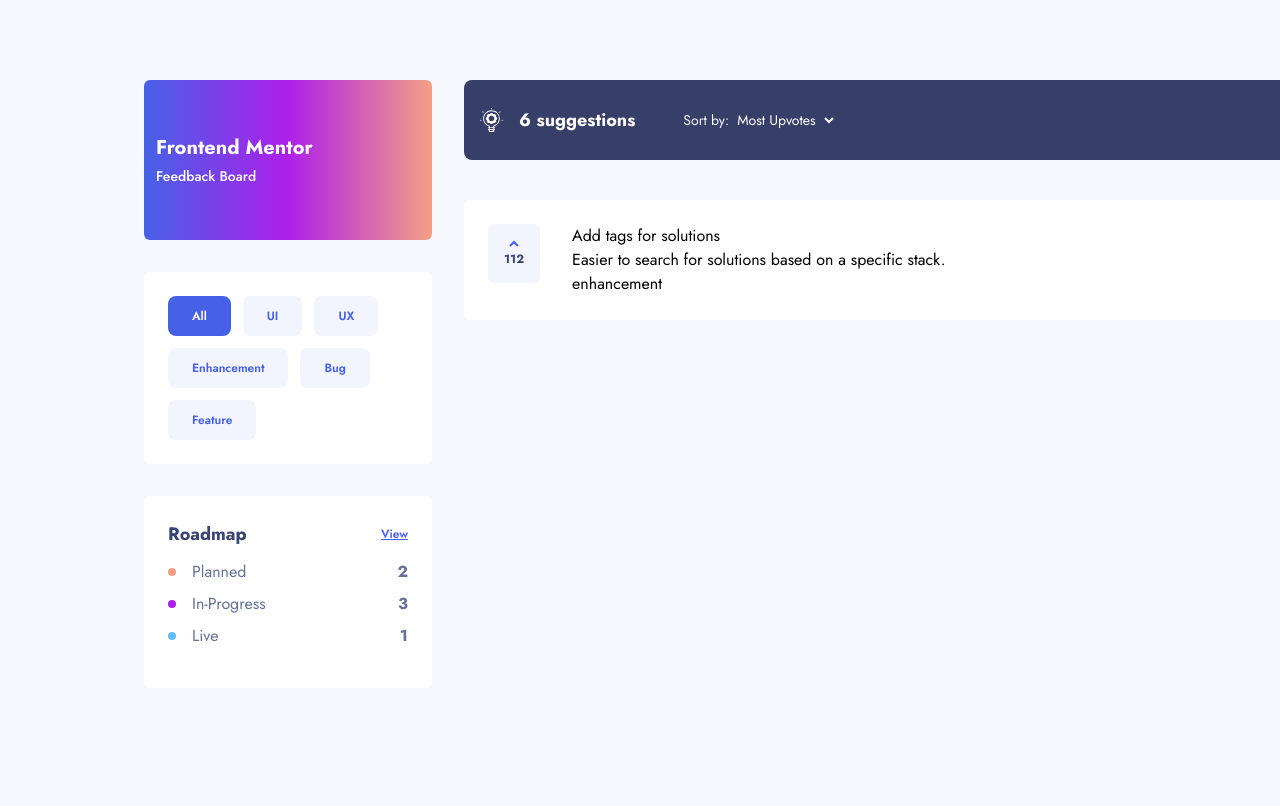
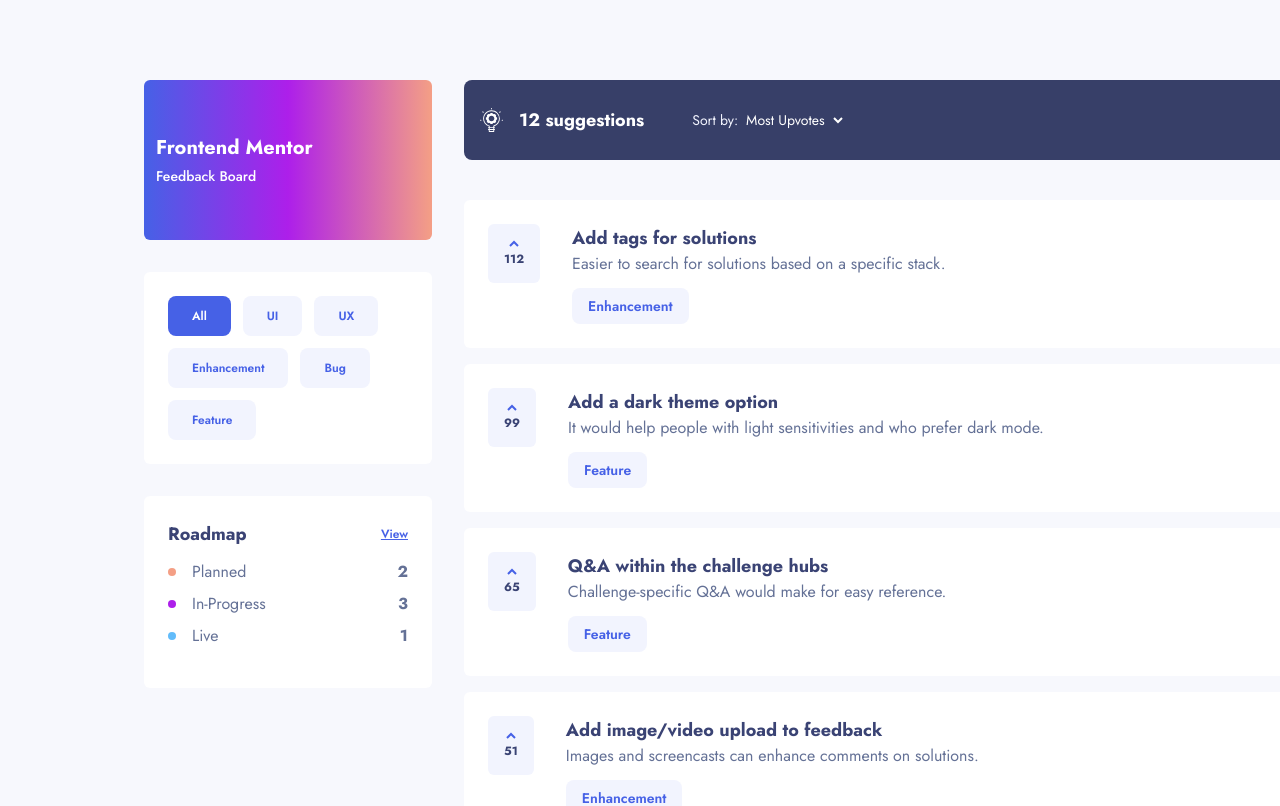
Before and after one commit to ijklmopffs/product-feedback, a Next.js app: page / in a window 1280 px wide. Shown: the top 806 px of the page. Built offline with nearby package versions, Linux system fonts and the light colour scheme.

Commit message:
suggestion feature implemented

```diff
--- a/app/layout.tsx
+++ b/app/layout.tsx
@@ -6,7 +6,7 @@
 const jost = Jost({ subsets: ["latin"] });
 
 export const metadata: Metadata = {
-  title: "Product Feedback App",
+  title: "Product Feedback",
   description: "This an app for you to drop your feedback on our product.",
 };
 
--- a/app/page.tsx
+++ b/app/page.tsx
@@ -11,9 +11,31 @@
 import Sidebar from "@/components/Sidebar";
 import commentIcon from "@/public/assets/shared/icon-comments.svg";
 import arrowIcon from "@/public/assets/shared/icon-arrow-up.svg";
+import ProductRequests from "@/components/ProductRequests";
 
 export default function Home() {
-  const { sideBar, handleSideBar, data } = useProvider();
+  const {
+    sideBar,
+    handleSideBar,
+    filteredRequests,
+    handleFilter,
+    selectedStatus,
+  } = useProvider();
+
+  const requests = filteredRequests.map((request) => (
+    <ProductRequests
+      key={request.id}
+      title={request.title}
+      category={request.category}
+      upvotes={request.upvotes}
+      upvoted={request.upvoted}
+      status={request.status}
+      description={request.description}
+      comments={request.comments}
+      arrowIcon={arrowIcon}
+      commentIcon={commentIcon}
+    />
+  ));
 
   return (
     <main className="md:max-w-[94%] lg:max-w-[90%] mx-auto flex flex-col lg:flex-row md:p-20 md:gap-8 md:h-screen">
@@ -43,22 +65,64 @@
         </AnimatePresence>
 
         <div className="bg-white w-72 h-48 rounded-md p-6 hidden md:flex flex-wrap gap-3">
-          <Button className="rounded-lg px-6 font-semibold text-white bg-blue text-xs">
+          <Button
+            className={`rounded-lg px-6 font-semibold ${
+              selectedStatus === "all"
+                ? "text-white bg-blue"
+                : "text-blue bg-darkWhite"
+            }  text-xs`}
+            onClick={() => handleFilter("all")}
+          >
             All
           </Button>
-          <Button className="rounded-lg px-6 font-semibold text-blue bg-darkWhite text-xs">
+          <Button
+            className={`rounded-lg px-6 font-semibold ${
+              selectedStatus === "ui"
+                ? "text-white bg-blue"
+                : "text-blue bg-darkWhite"
+            }  text-xs`}
+            onClick={() => handleFilter("ui")}
+          >
             UI
           </Button>
-          <Button className="rounded-lg px-6 font-semibold text-blue bg-darkWhite text-xs">
+          <Button
+            className={`rounded-lg px-6 font-semibold ${
+              selectedStatus === "ux"
+                ? "text-white bg-blue"
+                : "text-blue bg-darkWhite"
+            } text-xs`}
+            onClick={() => handleFilter("ux")}
+          >
             UX
           </Button>
-          <Button className="rounded-lg px-6 font-semibold text-blue bg-darkWhite text-xs">
+          <Button
+            className={`rounded-lg px-6 font-semibold ${
+              selectedStatus === "enhancement"
+                ? "text-white bg-blue"
+                : "text-blue bg-darkWhite"
+            } text-xs`}
+            onClick={() => handleFilter("enhancement")}
+          >
             Enhancement
           </Button>
-          <Button className="rounded-lg px-6 font-semibold text-blue bg-darkWhite text-xs">
+          <Button
+            className={`rounded-lg px-6 font-semibold ${
+              selectedStatus === "bug"
+                ? "text-white bg-blue"
+                : "text-blue bg-darkWhite"
+            } text-xs`}
+            onClick={() => handleFilter("bug")}
+          >
             Bug
           </Button>
-          <Button className="rounded-lg px-6 font-semibold text-blue bg-darkWhite text-xs">
+          <Button
+            className={`rounded-lg px-6 font-semibold ${
+              selectedStatus === "feature"
+                ? "text-white bg-blue"
+                : "text-blue bg-darkWhite"
+            } text-xs`}
+            onClick={() => handleFilter("feature")}
+          >
             Feature
           </Button>
         </div>
@@ -103,27 +167,7 @@
       <section>
         <Navigation />
 
-        <div className="mt-10">
-          <div className="bg-white rounded-md flex items-center justify-between p-6">
-            <div className="flex gap-8">
-              <div className="flex items-center flex-col gap-1 bg-darkWhite rounded-md h-fit p-4">
-                <Image src={arrowIcon} alt="" />
-                <p className="font-bold text-xs text-darkerGrey">
-                  {data.productRequests[0].upvotes}
-                </p>
-              </div>
-              <div>
-                <h1>{data.productRequests[0].title}</h1>
-                <p>{data.productRequests[0].description}</p>
-                <p>{data.productRequests[0].category}</p>
-              </div>
-            </div>
-            <div className="flex items-center gap-2">
-              <Image src={commentIcon} alt="" />
-              <p>{data.productRequests[0].comments.length}</p>
-            </div>
-          </div>
-        </div>
+        <div className="mt-10">{requests}</div>
       </section>
     </main>
   );
--- a/components/Navigation.tsx
+++ b/components/Navigation.tsx
@@ -8,14 +8,16 @@
 import { useProvider } from "@/context/FullProvider";
 
 export default function Navigation() {
-  const { sortParam } = useProvider();
+  const { sortParam, filteredRequests } = useProvider();
+
+  const suggestions = filteredRequests.length;
 
   return (
     <div className="bg-darkGrey md:w-[50rem] lg:w-[70rem] p-4 md:rounded-lg flex items-center justify-between relative">
       <div className="flex items-center gap-12">
         <div className="hidden md:flex items-center gap-4 text-white font-bold text-lg">
           <Image src={suggestionIcon} alt="feedback" />
-          <p>6 suggestions</p>
+          <p>{suggestions} suggestions</p>
         </div>
         <div className="flex items-center gap-2">
           <p className="text-darkWhite text-sm">Sort by:</p>
--- /dev/null
+++ b/components/ProductRequests.tsx
@@ -0,0 +1,47 @@
+import Image from "next/image";
+import { capitalizeFirstLetter } from "@/helpers/capital";
+
+export interface ProductRequest {
+  id: number;
+  title: string;
+  category: string;
+  upvotes: number;
+  upvoted: boolean;
+  status: string;
+  description: string;
+  arrowIcon: string;
+  commentIcon: string;
+  comments: Comment[];
+}
+
+export default function ProductRequests({
+  title,
+  category,
+  upvotes,
+  description,
+  comments,
+  arrowIcon,
+  commentIcon,
+}: ProductRequest) {
+  return (
+    <div className="bg-white rounded-md flex items-center justify-between p-6 mb-4">
+      <div className="flex gap-8">
+        <div className="flex items-center flex-col gap-1 bg-darkWhite rounded-md h-fit p-4">
+          <Image src={arrowIcon} alt="" />
+          <p className="font-bold text-xs text-darkerGrey">{upvotes}</p>
+        </div>
+        <div>
+          <h1 className="font-bold text-lg text-darkerGrey">{title}</h1>
+          <p className="text-lightGrey">{description}</p>
+          <p className="rounded-lg py-2 px-4 font-semibold text-blue bg-darkWhite text-sm w-fit mt-3">
+            {capitalizeFirstLetter(category)}
+          </p>
+        </div>
+      </div>
+      <div className="flex items-center gap-2">
+        <Image src={commentIcon} alt="" />
+        <p className="font-bold text-darkerGrey">{comments.length}</p>
+      </div>
+    </div>
+  );
+}
--- a/components/Sidebar.tsx
+++ b/components/Sidebar.tsx
@@ -1,8 +1,11 @@
 import Link from "next/link";
 import { motion, AnimatePresence } from "framer-motion";
 import { Button } from "./ui/button";
+import { useProvider } from "@/context/FullProvider";
 
 export default function Sidebar() {
+  const { handleFilter, selectedStatus } = useProvider();
+
   return (
     <AnimatePresence>
       <motion.div
@@ -16,22 +19,64 @@
         style={{ height: "calc(100vh - 57px)" }}
       >
         <div className="bg-white w-72 h-48 rounded-md p-6 flex flex-wrap gap-3">
-          <Button className="rounded-lg px-6 font-semibold text-white bg-blue text-xs">
+          <Button
+            className={`rounded-lg px-6 font-semibold ${
+              selectedStatus === "all"
+                ? "text-white bg-blue"
+                : "text-blue bg-darkWhite"
+            }  text-xs`}
+            onClick={() => handleFilter("all")}
+          >
             All
           </Button>
-          <Button className="rounded-lg px-6 font-semibold text-blue bg-darkWhite text-xs">
+          <Button
+            className={`rounded-lg px-6 font-semibold ${
+              selectedStatus === "ui"
+                ? "text-white bg-blue"
+                : "text-blue bg-darkWhite"
+            } text-xs`}
+            onClick={() => handleFilter("ui")}
+          >
             UI
           </Button>
-          <Button className="rounded-lg px-6 font-semibold text-blue bg-darkWhite text-xs">
+          <Button
+            className={`rounded-lg px-6 font-semibold ${
+              selectedStatus === "ux"
+                ? "text-white bg-blue"
+                : "text-blue bg-darkWhite"
+            } text-xs`}
+            onClick={() => handleFilter("ux")}
+          >
             UX
           </Button>
-          <Button className="rounded-lg px-6 font-semibold text-blue bg-darkWhite text-xs">
+          <Button
+            className={`rounded-lg px-6 font-semibold ${
+              selectedStatus === "enhancement"
+                ? "text-white bg-blue"
+                : "text-blue bg-darkWhite"
+            } text-xs`}
+            onClick={() => handleFilter("enhancement")}
+          >
             Enhancement
           </Button>
-          <Button className="rounded-lg px-6 font-semibold text-blue bg-darkWhite text-xs">
+          <Button
+            className={`rounded-lg px-6 font-semibold ${
+              selectedStatus === "bug"
+                ? "text-white bg-blue"
+                : "text-blue bg-darkWhite"
+            } text-xs`}
+            onClick={() => handleFilter("bug")}
+          >
             Bug
           </Button>
-          <Button className="rounded-lg px-6 font-semibold text-blue bg-darkWhite text-xs">
+          <Button
+            className={`rounded-lg px-6 font-semibold ${
+              selectedStatus === "feature"
+                ? "text-white bg-blue"
+                : "text-blue bg-darkWhite"
+            } text-xs`}
+            onClick={() => handleFilter("feature")}
+          >
             Feature
           </Button>
         </div>
--- a/context/FullProvider.tsx
+++ b/context/FullProvider.tsx
@@ -7,13 +7,15 @@
   menu: boolean;
   sortParam: string;
   sideBar: boolean;
+  filteredRequests: ProductRequest[];
+  selectedStatus: string;
+  handleFilter: (status: string) => any;
   handleMenu: () => void;
   handleParam: (param: string) => void;
   handleSideBar: () => void;
   setMenu: (menu: boolean) => void;
   setSortParam: (sortParam: string) => void;
   setSideBar: (sideBar: boolean) => void;
-  data: Data;
 };
 
 export interface Comment {
@@ -52,6 +54,10 @@
   const [menu, setMenu] = useState(false);
   const [sortParam, setSortParam] = useState("Most Upvotes");
   const [sideBar, setSideBar] = useState(false);
+  const [filteredRequests, setFilteredRequests] = useState<ProductRequest[]>(
+    data.productRequests
+  );
+  const [selectedStatus, setSelectedStatus] = useState<string>("all");
 
   const handleMenu = () => {
     setMenu((prevMenu) => !prevMenu);
@@ -67,6 +73,22 @@
     console.log("works");
   };
 
+  const handleFilter = (status: string) => {
+    setSelectedStatus(status);
+    if (status === "all") {
+      setFilteredRequests(data.productRequests);
+    } else {
+      setFilteredRequests(filterByStatus(data.productRequests, status));
+    }
+  };
+
+  const filterByStatus = (
+    requests: ProductRequest[],
+    status: string
+  ): ProductRequest[] => {
+    return requests.filter((request) => request.category === status);
+  };
+
   return (
     <AppContext.Provider
       value={{
@@ -79,7 +101,9 @@
         sideBar,
         setSideBar,
         handleSideBar,
-        data,
+        filteredRequests,
+        handleFilter,
+        selectedStatus,
       }}
     >
       {children}
--- /dev/null
+++ b/helpers/capital.ts
@@ -0,0 +1,8 @@
+import { ProductRequest } from "@/context/FullProvider";
+
+const capitalizeFirstLetter = (str: string): string => {
+  if (str.length === 0) return str;
+  return str.charAt(0).toUpperCase() + str.slice(1);
+};
+
+export { capitalizeFirstLetter };
```
